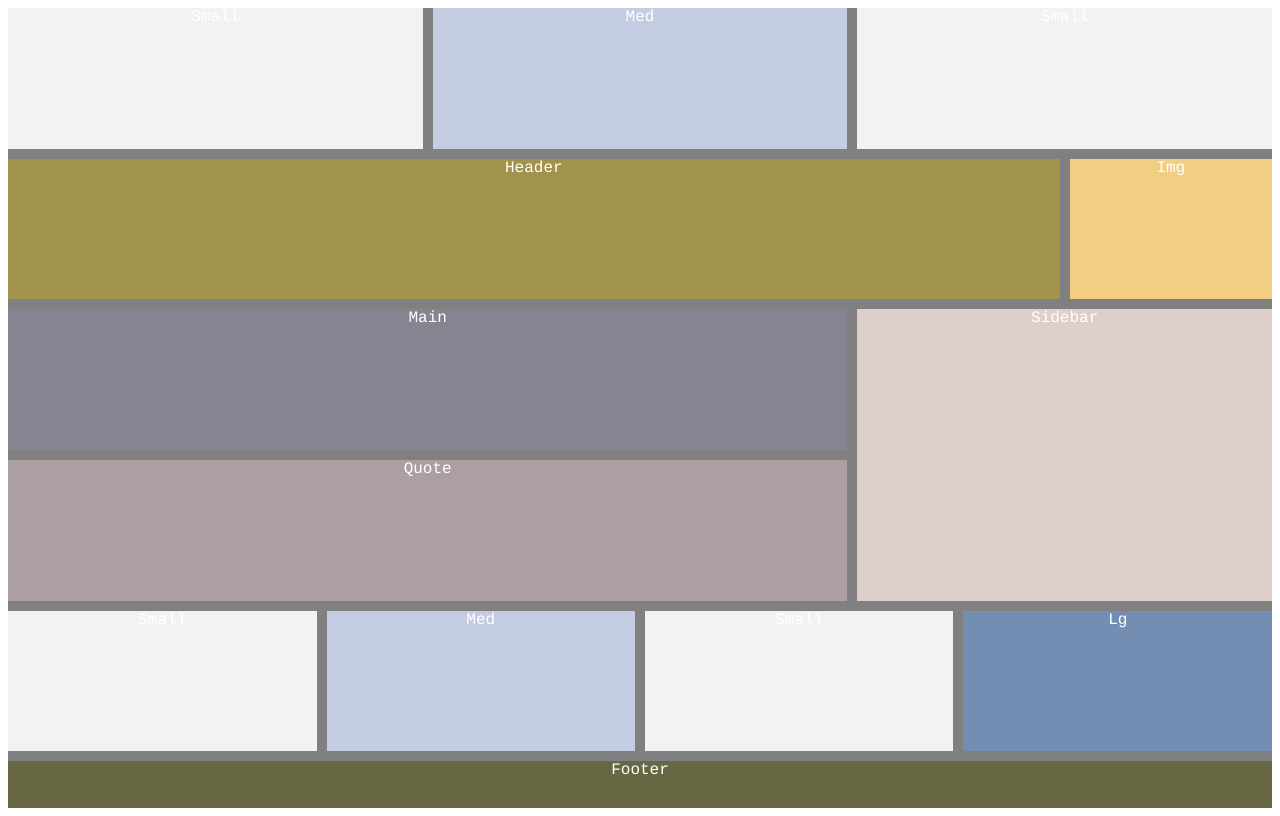
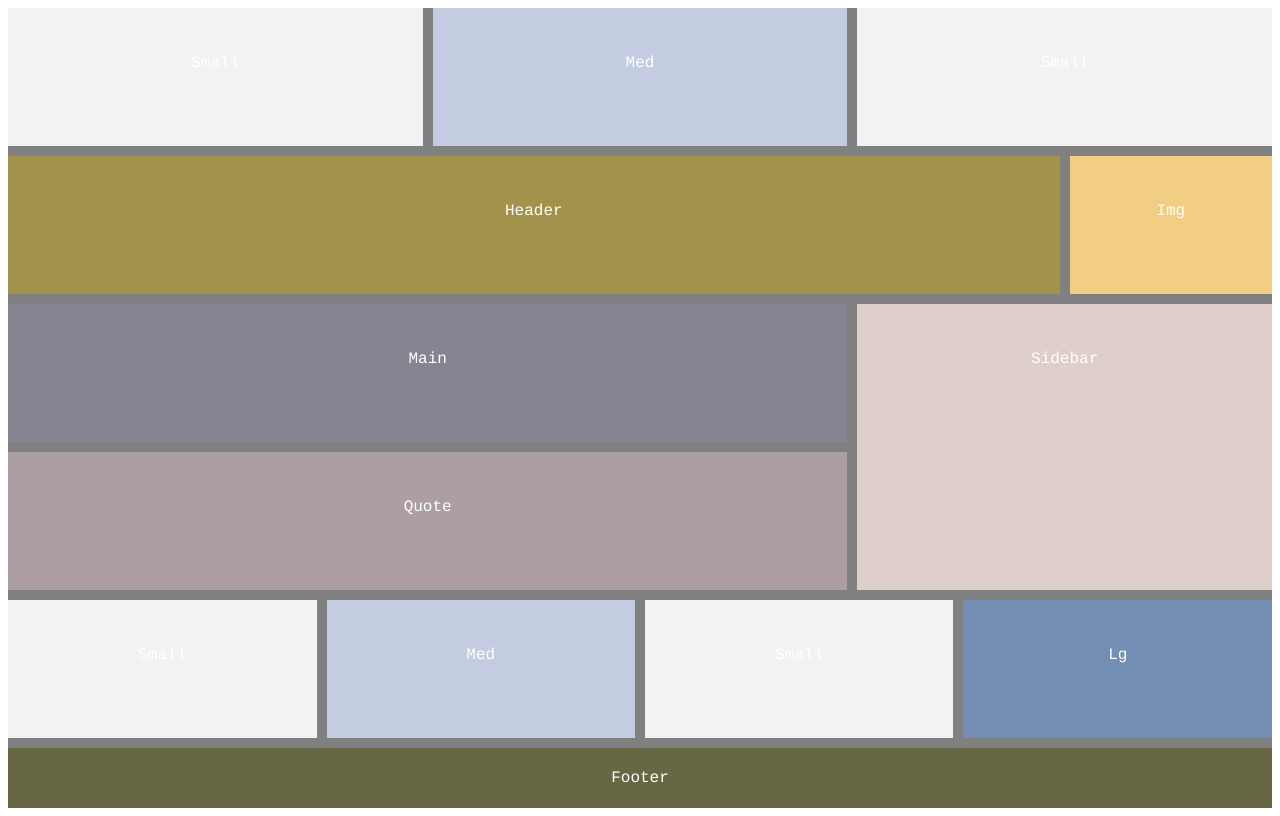
Before and after one commit to mlk224/Wireframes, a plain HTML site: page Hard-Grid/index.html in a window 1280 px wide. Drawn offline with Linux system fonts and the light colour scheme.

Commit message:
Update styles.css

```diff
--- a/Hard-Grid/styles.css
+++ b/Hard-Grid/styles.css
@@ -13,7 +13,12 @@ body{
     background-color: grey;
     /*padding: 10px;*/
 }
-
+.grid-container>div{
+    text-align:center;
+    vertical-align:middle;
+    font-weight: 400;
+    line-height: 110px;
+}
 /* colors: https://www.pinterest.com/pin/510103095296824903/ */
 .item1 {
     grid-column: span 4;
@@ -85,6 +90,8 @@ body{
     grid-column: span 12;
     grid-row: 6;
     background-color: #686744;
+    padding:20px;
+    line-height: 20px !important;
 }
 
 /*
```
